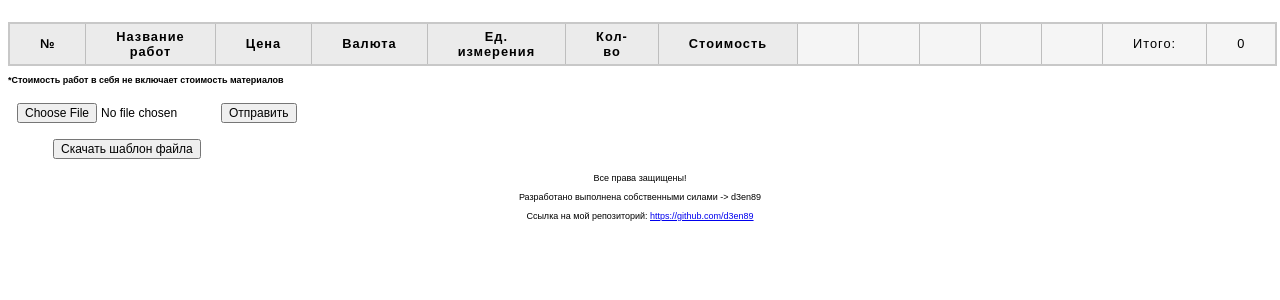
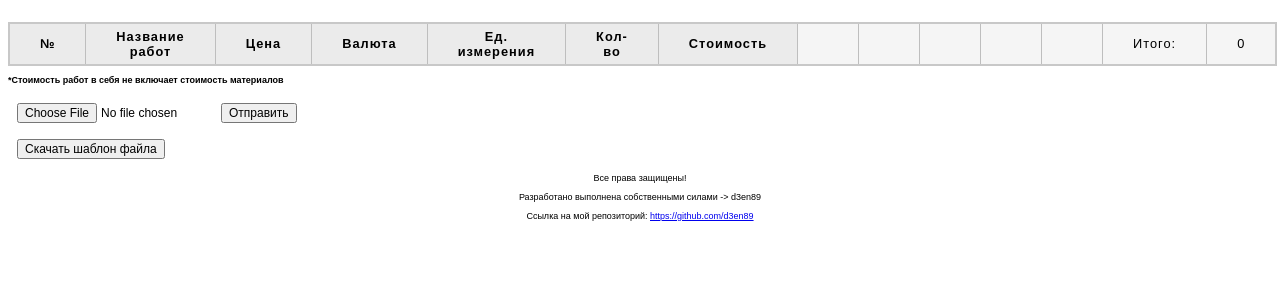
Before and after one commit to d3en89/installation_calculation, a Django app: page / in a window 1280 px wide. Shown: the part 58-358 px from the top of the page. Run offline with Django 4.2, Linux system fonts and the light colour scheme; data that the repository does not hold is empty.

Commit message:
edit margin button

```diff
--- a/calc/templates/calc/index.html
+++ b/calc/templates/calc/index.html
@@ -64,7 +64,7 @@
 
    <a  href="{% url 'download_file' %}" >
     <p>
-        <button class="pure-button"style="margin-left: 40px;">Скачать шаблон файла</button>
+        <button class="pure-button"style="margin-left: 4px;">Скачать шаблон файла</button>
     </p>
     </a>
 
```
